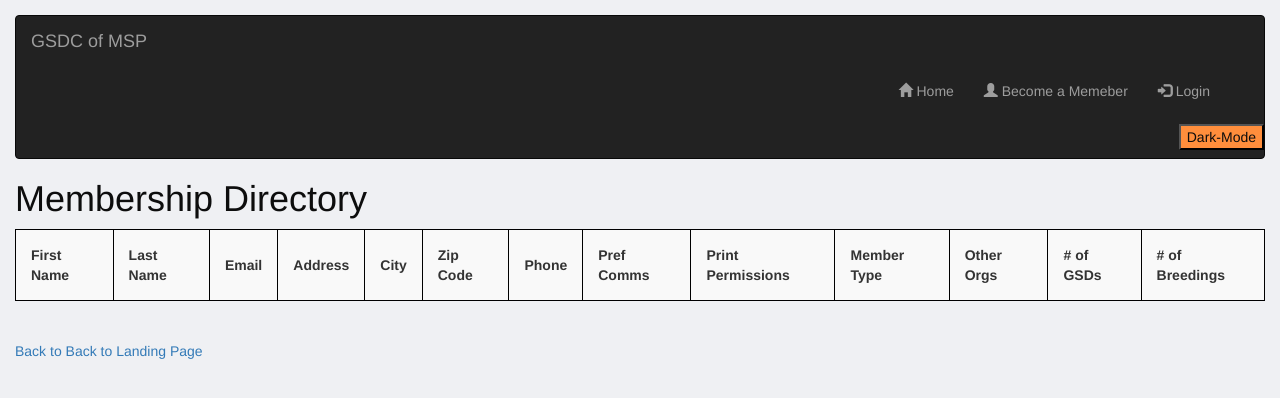
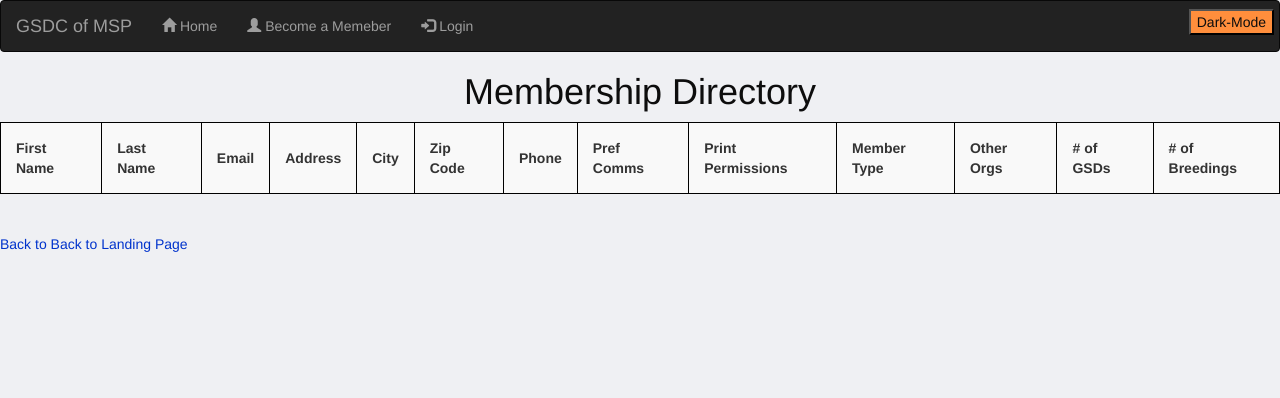
Before and after one commit to lauranewland/gsdc-webapp-flask, a Flask app: page /user in a window 1280 px wide. Shown: the top 398 px of the page. Run offline with Flask 2, Linux system fonts and the light colour scheme; lists and menus that the app fills with data are empty; some libraries are stand-ins or nearby versions.

Commit message:
added styles

```diff
--- a/static/css/styles.css
+++ b/static/css/styles.css
@@ -1,6 +1,8 @@
 body {
     background-color: #eff0f3;
-    margin: 15px;
+}
+a {
+color: #0033cc;
 }
 .table {
     width="100%";
@@ -10,7 +12,6 @@ body {
     border: 1px solid black;
     border-collapse: collapse;
 }
-
 th, td {
     width="100%";
     cellspacing="0";
@@ -23,11 +24,12 @@ th, td {
 
 /* Dark Mode */
 body.dark-theme {
-  color: #eee;
-  background: #0f0e17;
+    color: #eee;
+    background: #121212;
 }
+
 body.dark-theme a {
-  color: #809fff;
+    color: #809fff;
 }
 
 .p1 {
@@ -69,6 +71,15 @@ body.dark-theme a {
     text-align: center;
     margin-top: 10px;
 }
-.navbar-nav {
-    padding-left: 70%;
+
+.calendar {
+    text-align: center;
 }
+h1 {
+    text-align: center;
+    margin-top: 10px;
+}
+
+.btn-toggle {
+    margin-right: 5px;
+}
```
